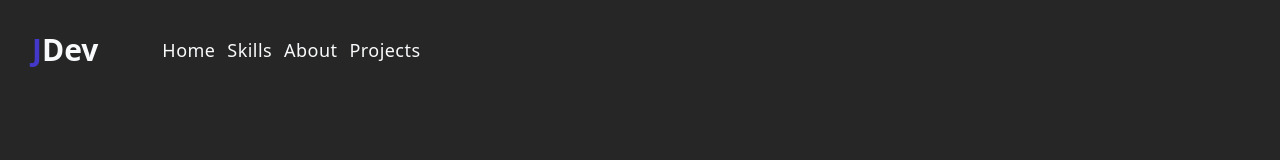
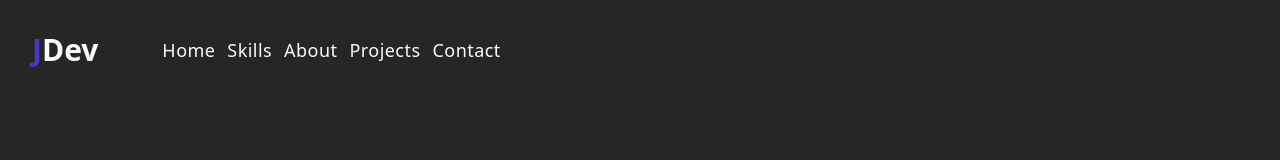
Before and after one commit to jonthedev/jdev, a React (Vite) app: page / in a window 1280 px wide. Shown: the top 160 px of the page. Built offline with nearby package versions, Linux system fonts and the light colour scheme.

Commit message:
feat: create Footer component. feat: Add footer component to bottom of page. feat: Add contact link to Navbar.

```diff
--- a/src/App.jsx
+++ b/src/App.jsx
@@ -1,11 +1,12 @@
-import BackToTopButton from "~components/BackToTopButton";
-import About from "./components/About";
-import Clients from "./components/Clients";
-import Contact from "./components/Contact";
-import Hero from "./components/Hero";
-import Navbar from "./components/Navbar";
-import Projects from "./components/Projects";
-import Skills from "./components/Skills";
+import BackToTopButton from "~components/BackToTopButton"
+import About from "./components/About"
+import Clients from "./components/Clients"
+import Contact from "./components/Contact"
+import Hero from "./components/Hero"
+import Navbar from "./components/Navbar"
+import Projects from "./components/Projects"
+import Skills from "./components/Skills"
+import { Footer } from "~components/Footer"
 
 const App = () => {
   return (
@@ -18,7 +19,8 @@ const App = () => {
       <Projects />
       <Contact />
       <BackToTopButton />
+      <Footer />
     </div>
-  );
-};
-export default App;
+  )
+}
+export default App
--- a/src/components/Contact.jsx
+++ b/src/components/Contact.jsx
@@ -1,9 +1,9 @@
-import { FaInfo, FaPhone } from "react-icons/fa";
-import SectionTitle from "~/components/SectionTitle";
+import { FaInfo, FaPhone } from "react-icons/fa"
+import SectionTitle from "~/components/SectionTitle"
 
 const Contact = () => {
   return (
-    <section className='py-20 align-element' id='projects'>
+    <section className='align-element pt-20 pb-10' id='contact'>
       <SectionTitle text='Contact' />
       <p className='text-md md:text-xl text-slate-50 mt-8 tracking-wide flex flex-col md:flex-row md:items-center'>
         <FaInfo className='mr-4 inline-block text-blue-300 mb-2 md:mb-0' />
@@ -15,7 +15,7 @@ const Contact = () => {
         🇬🇧 +447729268750 | 🇳🇱 +31645170103
       </p>
     </section>
-  );
-};
+  )
+}
 
-export default Contact;
+export default Contact
--- /dev/null
+++ b/src/components/Footer.jsx
@@ -0,0 +1,12 @@
+import { FaCopyright } from "react-icons/fa"
+
+export const Footer = () => {
+  return (
+    <div className='pb-4'>
+      <div className='flex items-center justify-center text-sm md:text-md text-slate-50 mt-4 tracking-wide mb-1'>
+        <FaCopyright />{" "}
+        <span className='ml-2'>{new Date().getFullYear()} J Dev</span>
+      </div>
+    </div>
+  )
+}
--- a/src/data/links.jsx
+++ b/src/data/links.jsx
@@ -1,8 +1,9 @@
-import { nanoid } from "nanoid";
+import { nanoid } from "nanoid"
 
 export const links = [
   { id: nanoid(), href: "#home", text: "home" },
   { id: nanoid(), href: "#skills", text: "skills" },
   { id: nanoid(), href: "#about", text: "about" },
-  { id: nanoid(), href: "#projects", text: "projects" }
-];
+  { id: nanoid(), href: "#projects", text: "projects" },
+  { id: nanoid(), href: "#contact", text: "contact" }
+]
```
